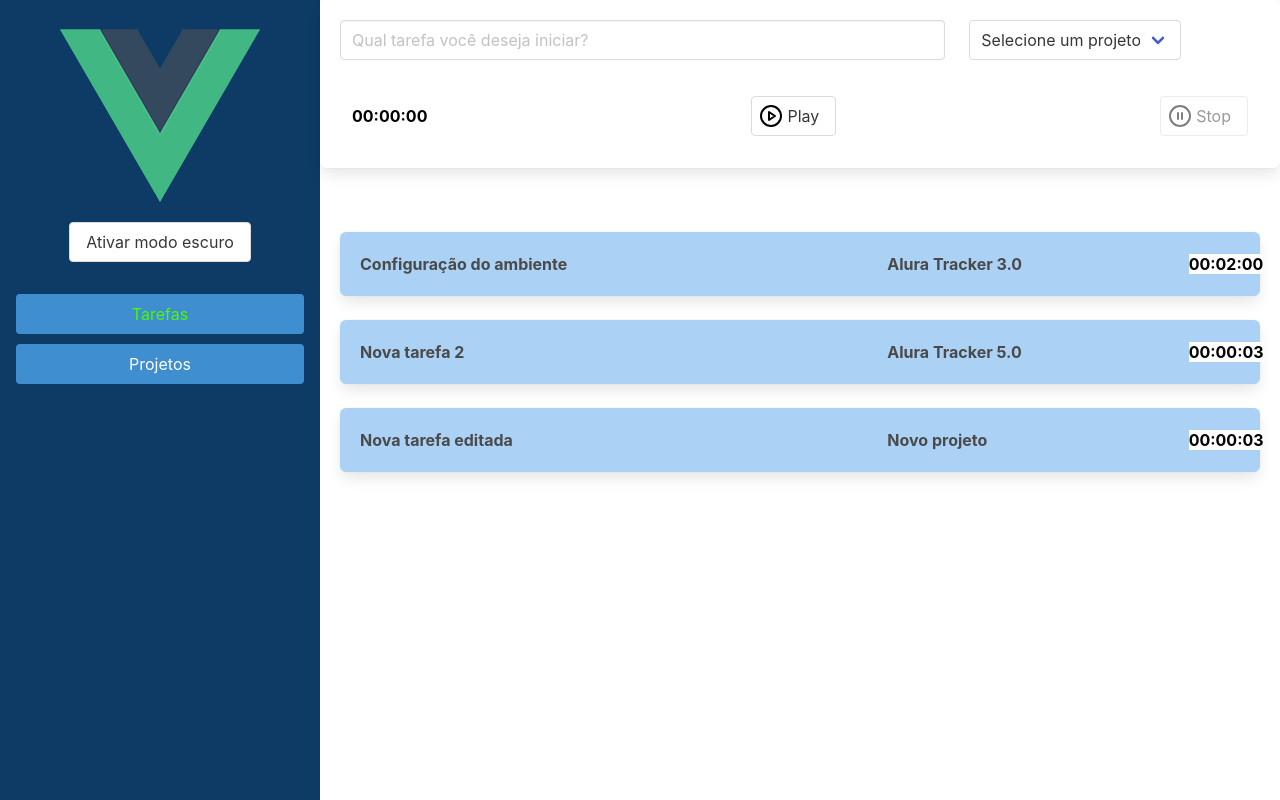
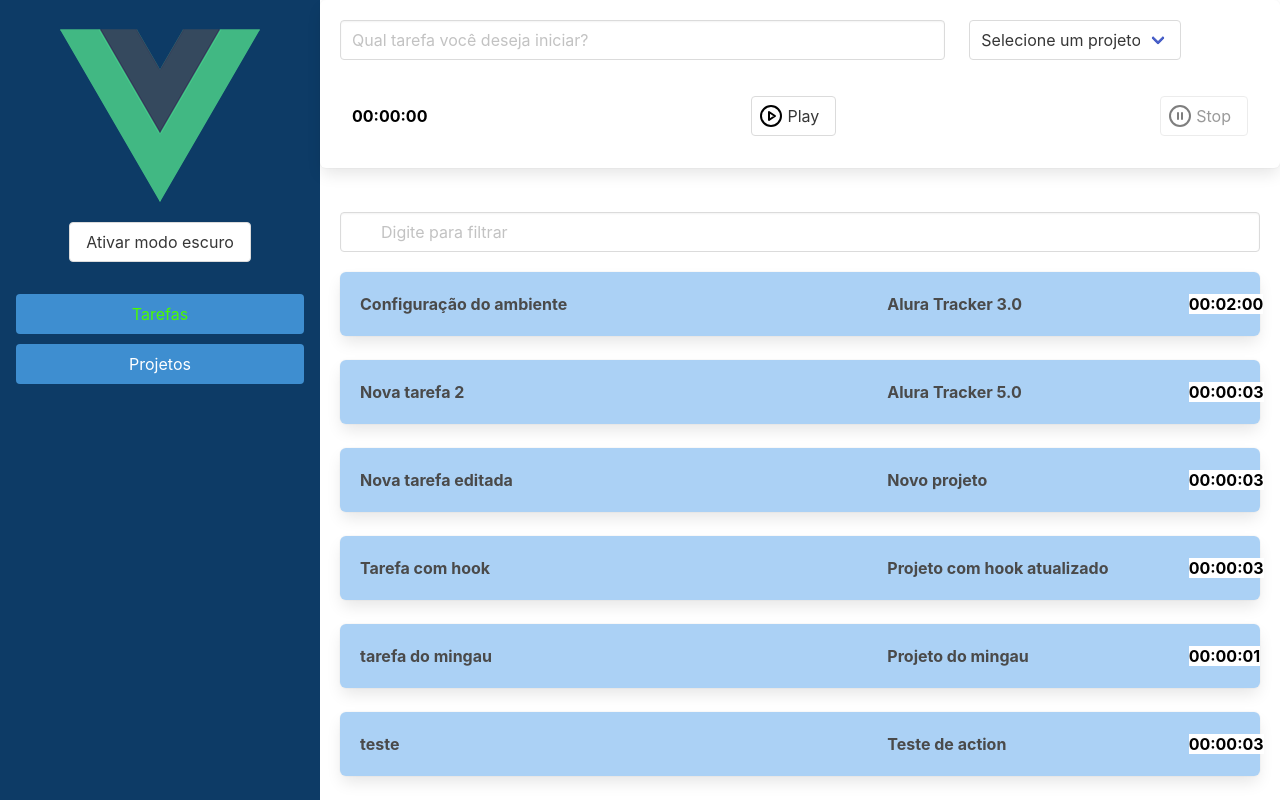
Before and after one commit to AccuracyShot/alura-tracker, a Vue app: page / in a window 1280 px wide. Built offline with nearby package versions, Linux system fonts and the light colour scheme; data requests are answered from the project's data file.

Commit message:
:sparkles: feat: adição da opção de filtro

```diff
--- a/db.json
+++ b/db.json
@@ -10,11 +10,15 @@
     },
     {
       "id": "2024-03-29T01:53:48.125Z",
-      "nome": "Alura Tracker 5.0"
+      "nome": "Alura Tracker 6.0"
     },
     {
       "id": "2024-03-29T02:08:39.697Z",
       "nome": "Teste 2"
+    },
+    {
+      "id": "2024-03-30T01:55:34.177Z",
+      "nome": "Teste de action"
     }
   ],
   "tarefas": [
@@ -44,6 +48,33 @@
         "id": "2024-03-30T01:09:05.127Z",
         "nome": "Novo projeto"
       }
+    },
+    {
+      "id": "f58f",
+      "duracaoEmSegundos": 3,
+      "descricao": "Tarefa com hook",
+      "projeto": {
+        "id": "2024-03-30T01:28:39.163Z",
+        "nome": "Projeto com hook atualizado"
+      }
+    },
+    {
+      "id": "d63e",
+      "duracaoEmSegundos": 1,
+      "descricao": "tarefa do mingau",
+      "projeto": {
+        "id": "2024-03-30T01:49:06.091Z",
+        "nome": "Projeto do mingau"
+      }
+    },
+    {
+      "id": "3992",
+      "duracaoEmSegundos": 3,
+      "descricao": "teste",
+      "projeto": {
+        "id": "2024-03-30T01:55:34.177Z",
+        "nome": "Teste de action"
+      }
     }
   ]
 }
--- a/src/components/Formulario.vue
+++ b/src/components/Formulario.vue
@@ -35,7 +35,7 @@
 </template>
 
 <script lang="ts">
-import { computed, defineComponent } from "vue";
+import { computed, defineComponent, ref } from "vue";
 import Temporizador from './Temporizador.vue'
 import { useStore } from '@/store';
 import { NOTIFICAR } from '@/store/tipo-mutacoes';
@@ -47,17 +47,18 @@ export default defineComponent({
   components: {
     Temporizador
   },
-  data () {
-    return {
-      descricao: '',
-      idProjeto: ''
-    }
-  },
-  methods: {
-    salvarTarefa (tempoDecorrido: number) : void {
-      const projeto = this.projetos.find((p) => p.id == this.idProjeto); // primeiro, buscamos pelo projeto
-            if(!projeto) { // se o projeto não existe...
-                this.store.commit(NOTIFICAR, {
+  setup(props, { emit } ) {
+    const store = useStore();
+
+    const descricao = ref('')
+    const idProjeto = ref('')
+
+    const projetos = computed(() => store.state.projeto.projetos); // primeiro, buscamos pelo projeto
+
+    const salvarTarefa = (tempoDecorrido: number) : void => {
+
+        if(!projetos.value) { // se o projeto não existe...
+            store.commit(NOTIFICAR, {
                 titulo: 'Ops!',
                 texto: "Selecione um projeto antes de finalizar a tarefa!",
                 tipo: TipoNotificacao.FALHA,
@@ -65,19 +66,20 @@ export default defineComponent({
             return; // ao fazer return aqui, o restante do método salvarTarefa não será executado. chamamos essa técnica de early return :)
         }
         // se o projeto existe, seguimos normalmente...
-            this.$emit('aoSalvarTarefa', {
+        emit('aoSalvarTarefa', {
             duracaoEmSegundos: tempoDecorrido,
-                descricao: this.descricao,
-                projeto: projeto
+            descricao: descricao.value,
+            projeto: projetos.value.find(proj => proj.id == idProjeto.value)
         })
-            this.descricao = ''
+        descricao.value = ''
     }
-  },
-  setup() {
-        const store = useStore();
+
+
       return {
-            projetos: computed(() => store.state.projeto.projetos),
-            store,
+          descricao,
+          idProjeto,
+          projetos,
+          salvarTarefa
       }
     }
 });
--- a/src/views/Projetos/Formulario.vue
+++ b/src/views/Projetos/Formulario.vue
@@ -3,7 +3,12 @@
         <form @submit.prevent="salvar">
             <div class="field">
                 <div class="control">
-                    <input type="text" class="input" id="nome" placeholder="Nome do projeto" v-model="nomeDoProjeto">
+                    <input
+                    type="text"
+                    class="input"
+                    id="nome"
+                    placeholder="Nome do projeto"
+                    v-model="nomeDoProjeto">
                 </div>
             </div>
             <div class="field">
@@ -17,62 +22,61 @@
 </template>
 
 <script lang="ts">
-import { defineComponent } from 'vue';
+import { defineComponent, ref } from 'vue';
 import { useStore } from '@/store';
 import { TipoNotificacao } from '@/interfaces/INotificacao';
 import  useNotificador from '@/hooks/notificador';
 import { CADASTRAR_PROJETO, EDITAR_PROJETO } from '@/store/tipo-acoes';
+import { useRouter } from 'vue-router';
 
 export default defineComponent({
     name: 'Formulario-vue',
-    components: {
-    },
     props: {
         id: {
             type: String,
             required: true,
         },
     },
-    mounted () {
-        if(this.id) {
-            const projeto = this.store.state.projeto.projetos.find(projeto => projeto.id == this.id);
-            this.nomeDoProjeto = projeto?.nome || '';
+    setup(props) {
+
+        const router = useRouter();
+
+        const store = useStore();
+        const { notificar } = useNotificador();
+        const nomeDoProjeto = ref('');
+
+        if (props.id) {
+            const projeto = store.state.projeto.projetos.find(
+                projeto => projeto.id == props.id
+            );
+            nomeDoProjeto.value = projeto?.nome || '';
         }
-    },
-    data () {
-        return {
-            nomeDoProjeto: '',
+
+        const lidarComSucesso = () => {
+            notificar(TipoNotificacao.SUCESSO, 'Projeto salvo', 'Projeto salvo com sucesso');
+            nomeDoProjeto.value = '';
+            router.push('/projetos');
         }
-    },
-    methods: {
-        salvar () {
-            if(this.id) {
-                this.store.dispatch(EDITAR_PROJETO, {
-                    id: this.id,
-                    nome: this.nomeDoProjeto
+
+        const salvar = () => {
+            if(props.id) {
+                store.dispatch(EDITAR_PROJETO, {
+                    id: props.id,
+                    nome: nomeDoProjeto.value
                 }).then(() => {
-                    this.lidarComSucesso();
+                    lidarComSucesso();
                 })
             } else {
-                this.store.dispatch(CADASTRAR_PROJETO, this.nomeDoProjeto)
+                store.dispatch(CADASTRAR_PROJETO, nomeDoProjeto.value)
                     .then(() => {
-                        this.lidarComSucesso();
+                        lidarComSucesso();
                     })
             }
-        },
-        lidarComSucesso () {
-            this.notificar(TipoNotificacao.SUCESSO, 'Projeto salvo', 'Projeto salvo com sucesso');
-            this.nomeDoProjeto = '';
-            this.$router.push('/projetos');
         }
 
-    },
-    setup() {
-        const store = useStore();
-        const { notificar } = useNotificador();
         return {
-            store,
-            notificar,
+            nomeDoProjeto,
+            salvar
         }
     }
 });
--- a/src/views/Tarefas.vue
+++ b/src/views/Tarefas.vue
@@ -1,8 +1,17 @@
 <template>
-        <Formulario @aoSalvarTarefa="salvarTarefa"/>
+  <Formulario @aoSalvarTarefa="salvarTarefa" />
   <div class="lista">
-          <ListaTarefas v-for="(tarefa, index) in tarefas" :key="index" :tarefa="tarefa" @aoTarefaClicada="selecionarTarefa" />
-          <div class="modal" :class="{'is-active': tarefaSelecionada }" v-if="tarefaSelecionada">
+    <div class="field">
+      <p class="control has-icons-left">
+        <input class="input" type="text" name="" id="" placeholder="Digite para filtrar" v-model="filtrar">
+        <span>
+          <i class="fas fa-search"></i>
+        </span>
+      </p>
+    </div>
+    <ListaTarefas v-for="(tarefa, index) in tarefas" :key="index" :tarefa="tarefa"
+      @aoTarefaClicada="selecionarTarefa" />
+    <div class="modal" :class="{ 'is-active': tarefaSelecionada }" v-if="tarefaSelecionada">
       <div class="modal-background"></div>
       <div class="modal-card">
         <header class="modal-card-head">
@@ -14,9 +23,7 @@
             <label for="descricaoDaTarefa" class="label">
               Descrição da tarefa
             </label>
-                    <input type="text"
-                     class="input"
-                     v-model="tarefaSelecionada.descricao" placeholder="Descrição da tarefa">
+            <input type="text" class="input" v-model="tarefaSelecionada.descricao" placeholder="Descrição da tarefa">
           </div>
         </section>
         <footer class="modal-card-foot">
@@ -34,11 +41,11 @@
 </template>
 
 <script lang="ts">
-  import { computed, defineComponent } from 'vue';
+import { computed, defineComponent, ref } from 'vue';
 import Formulario from '../components/Formulario.vue'
 import ListaTarefas from '../components/ListaTarefas.vue'
 import Box from '../components/Box.vue'
-  import { ALTERAR_TAREFA, CADASTRAR_TAREFA, OBTER_TAREFAS } from '@/store/tipo-acoes';
+import { ALTERAR_TAREFA, CADASTRAR_TAREFA, OBTER_PROJETOS, OBTER_TAREFAS } from '@/store/tipo-acoes';
 import { useStore } from '@/store';
 import ITarefa from '@/interfaces/ITarefa';
 
@@ -49,37 +56,46 @@ import ITarefa from '@/interfaces/ITarefa';
     ListaTarefas,
     Box
   },
-    data () {
+  data() {
     return {
       tarefaSelecionada: null as ITarefa | null
     }
   },
   computed: {
-      listaEstaVazia () : boolean {
+    listaEstaVazia(): boolean {
       return this.tarefas.length == 0
     }
   },
   methods: {
-      salvarTarefa (tarefa: ITarefa): void {
+    salvarTarefa(tarefa: ITarefa): void {
       this.store.dispatch(CADASTRAR_TAREFA, tarefa)
     },
-      alterarTarefa () {
+    alterarTarefa() {
       this.store.dispatch(ALTERAR_TAREFA, this.tarefaSelecionada)
         .then(() => this.fecharModal())
     },
-      selecionarTarefa (tarefa: ITarefa): void {
+    selecionarTarefa(tarefa: ITarefa): void {
       this.tarefaSelecionada = tarefa
     },
-      fecharModal (): void {
+    fecharModal(): void {
       this.tarefaSelecionada = null
     }
   },
-    setup () {
+  setup() {
     const store = useStore();
     store.dispatch(OBTER_TAREFAS)
+    store.dispatch(OBTER_PROJETOS)
+
+    const filtrar = ref('')
+
+    const tarefas = computed(() =>
+     store.state.tarefas.filter(
+      (t) => !filtrar.value || t.descricao.includes(filtrar.value)))
+
     return {
-        tarefas: computed(() => store.state.tarefas),
-        store
+      tarefas,
+      store,
+      filtrar
     }
   }
 });
```
Lines whose indentation alone changed are shown as unchanged.
